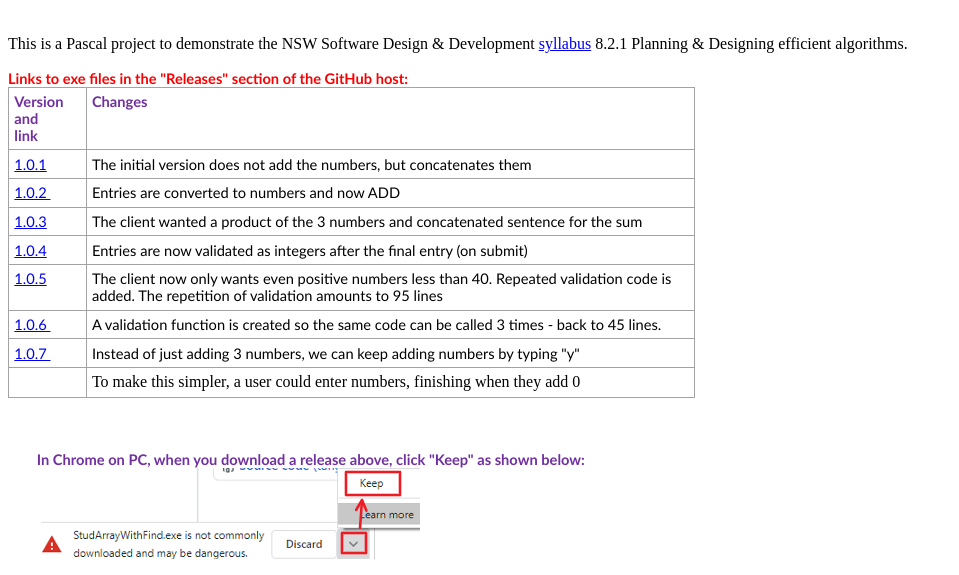
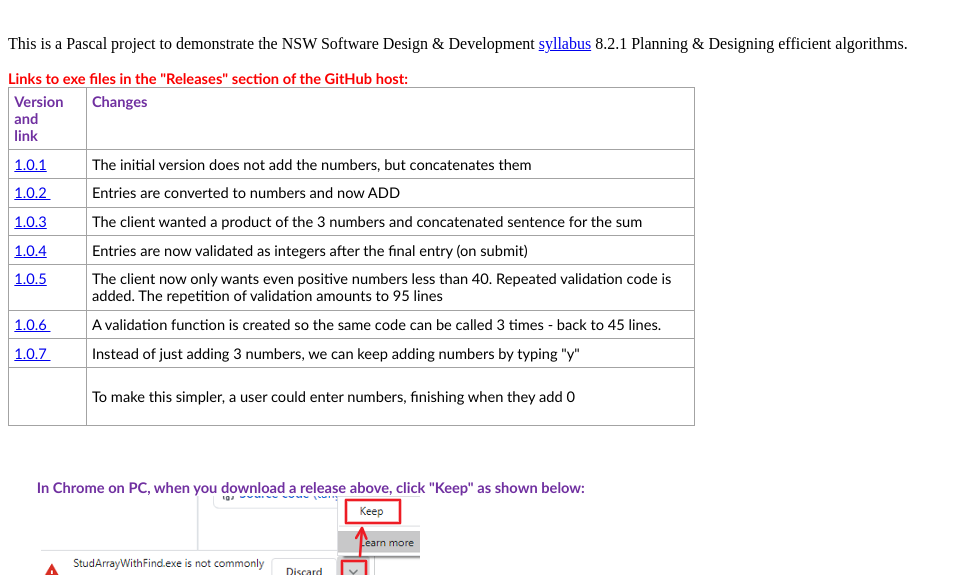
Before and after one commit to bwattle/06-Add3-Pascal, a plain HTML site: page index.html in a window 1280 px wide. Shown: the part 110-685 px from the top of the page, without its empty margins (0-959 px from the left). Drawn offline with Linux system fonts and the light colour scheme.

Commit message:
Corrected naming or Pascal Files index - Updated format

```diff
--- a/index.html
+++ b/index.html
@@ -142,11 +142,11 @@
                 </tr>
                 <tr>
                     <td style="border-style:solid;border-color:#A3A3A3;border-width:1pt;
-  vertical-align:top;width:.6673in;padding:4pt 4pt 4pt 4pt">
-                        &nbsp;</td>
+  vertical-align:top;width:.6673in;padding:4pt 4pt 4pt 4pt">&nbsp;
+                        </td>
                     <td style="border-style:solid;border-color:#A3A3A3;border-width:1pt;
   vertical-align:top;width:6.1541in;padding:4pt 4pt 4pt 4pt">
-                        To make this simpler, a user could enter numbers, finishing when they add 0</td>
+                        <p class="auto-style2">To make this simpler, a user could enter numbers, finishing when they add 0</p></td>
                 </tr>
                 </table>
         </div>
```
